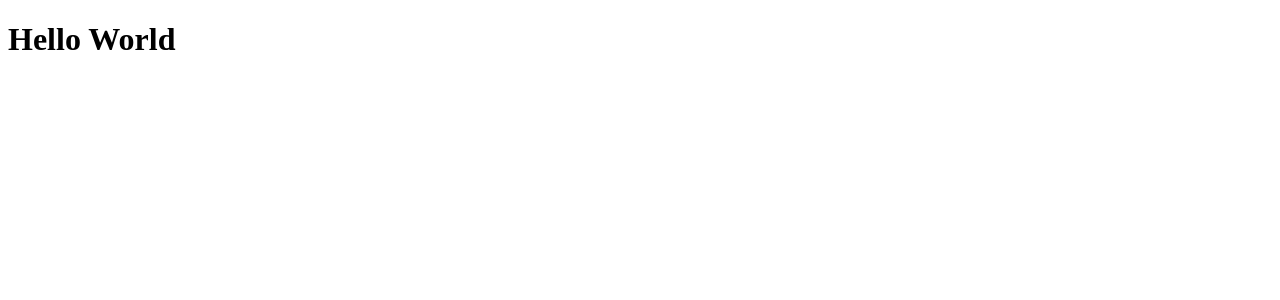
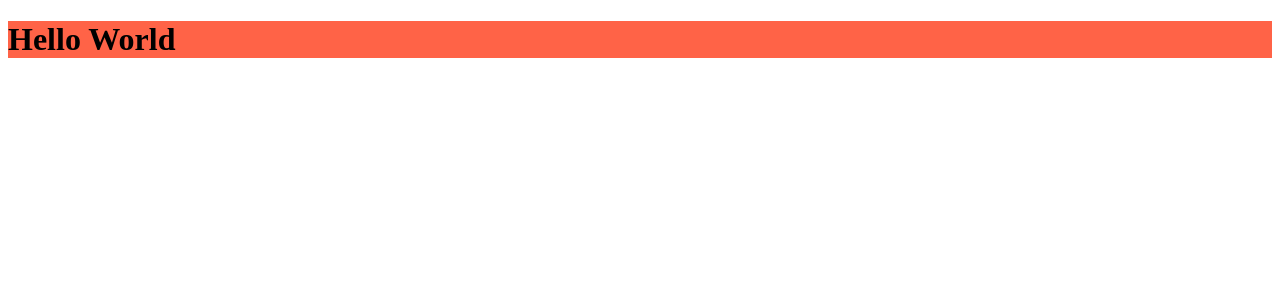
Before and after one commit to doczal/react-ts-redux-saga-test, a React app: page / in a window 1280 px wide. Shown: the top 300 px of the page. Built offline with nearby package versions, Linux system fonts and the light colour scheme; the HTML template or start-up script is replaced by a standard one.

Commit message:
setup css modules

```diff
--- /dev/null
+++ b/global.d.ts
@@ -0,0 +1,4 @@
+declare module "*.module.css" {
+  const classes: { [key: string]: string };
+  export default classes;
+}
--- a/package.json
+++ b/package.json
@@ -19,12 +19,15 @@
     "@babel/core": "^7.11.4",
     "@babel/preset-env": "^7.11.0",
     "@babel/preset-react": "^7.10.4",
+    "@types/react": "^16.9.48",
+    "@types/react-dom": "^16.9.8",
     "babel-loader": "^8.1.0",
     "css-loader": "^4.2.2",
     "prettier": "^2.1.1",
     "style-loader": "^1.2.1",
     "ts-loader": "^8.0.3",
     "typescript": "^4.0.2",
+    "typescript-plugin-css-modules": "^2.4.0",
     "webpack": "^4.44.1",
     "webpack-cli": "^3.3.12",
     "webpack-dev-server": "^3.11.0"
--- a/src/components/App.js
+++ /dev/null
@@ -1,11 +0,0 @@
-import React from "react";
-
-const App = () => {
-  return (
-    <div>
-      <h1>Hello World</h1>
-    </div>
-  );
-};
-
-export default App;
--- /dev/null
+++ b/src/components/App/App.tsx
@@ -0,0 +1,12 @@
+import React from "react";
+import styles from "./style.module.css";
+
+const App = () => {
+  return (
+    <div className={styles.container}>
+      <h1 className={styles.title}>Hello World</h1>
+    </div>
+  );
+};
+
+export default App;
--- /dev/null
+++ b/src/components/App/style.module.css
@@ -0,0 +1,7 @@
+.container {
+  background-color: tomato;
+}
+
+.title {
+  font-size: 2rem;
+}
--- a/src/index.js
+++ /dev/null
@@ -1,6 +0,0 @@
-import ReactDOM from 'react-dom';
-import React from 'react';
-
-import App from './components/App';
-
-ReactDOM.render(<App />, document.getElementById('app'));
--- /dev/null
+++ b/src/index.tsx
@@ -0,0 +1,6 @@
+import ReactDOM from "react-dom";
+import React from "react";
+
+import App from "./components/App/App";
+
+ReactDOM.render(<App />, document.getElementById("app"));
--- a/tsconfig.json
+++ b/tsconfig.json
@@ -5,6 +5,8 @@
     "module": "es6",
     "target": "es5",
     "jsx": "react",
-    "allowJs": true
+    "allowJs": true,
+    "allowSyntheticDefaultImports": true,
+    "plugins": [{ "name": "typescript-plugin-css-modules" }]
   }
 }
--- a/webpack.config.js
+++ b/webpack.config.js
@@ -13,7 +13,10 @@ module.exports = {
     rules: [
       {
         test: /\.css$/,
-        use: ["style-loader", "css-loader"],
+        use: [
+          "style-loader",
+          { loader: "css-loader", options: { modules: true } },
+        ],
       },
       {
         test: /\.jsx?$/,
@@ -31,5 +34,6 @@ module.exports = {
     contentBase: path.resolve(__dirname, "dist"),
     liveReload: true,
     port: 9000,
+    writeToDisk: true,
   },
 };
```
Also changed, not shown: 1 other file (tests, documents, lock files or other folders).
